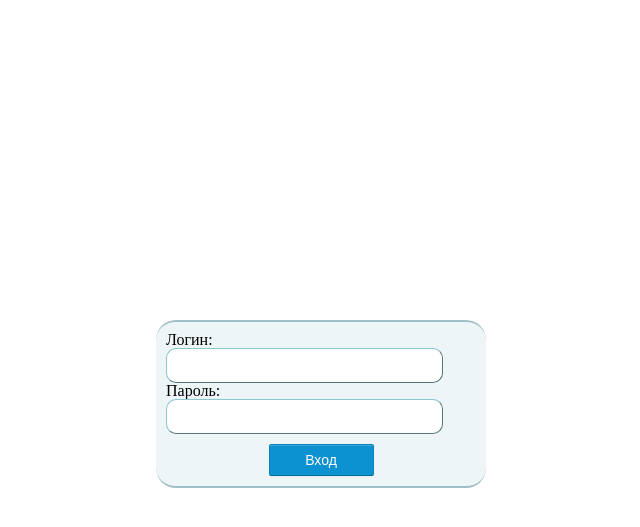
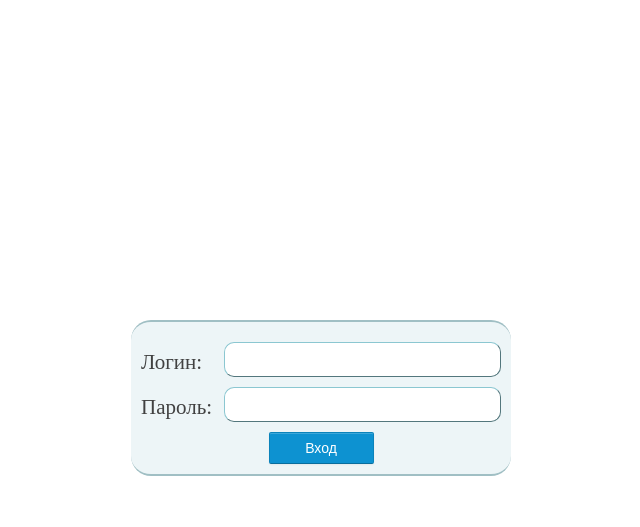
Before and after one commit to andrushkin2/progect1_test, a PHP site: page /1 in a window 1280 px wide. Shown: the top 527 px of the page, without its empty margins (319-959 px from the left). Run offline with PHP 8.4, Linux system fonts and the light colour scheme.

Commit message:
[update] Update style for autorization and database

```diff
--- a/1.php
+++ b/1.php
@@ -12,9 +12,17 @@
 <div class="autorization">
 <g id='incorrect'>Incorrect login or pass</g>
 <form action="database.php" id='form1' name='form1' onsubmit="return false" method="POST">
-    <div>
-    Логин:&nbsp;&nbsp;<input type="text" name='login' id="1"><br>
-    Пароль:	<input type="text" name='pass' id="2"><br>
+    <div class="">
+        <div class="field">
+            <label for="1">Логин:</label>
+            <input type="text" name='login' id="1">
+        </div>
+        <div class="field">
+            <label for="2">Пароль:</label>
+            <input type="text" name='pass' id="2">
+        </div>
+    <!--Логин:&nbsp;&nbsp;<input type="text" name='login' id="1"><br>
+    Пароль:	<input type="text" name='pass' id="2"><br>-->
     <?php
     echo "<input id='sort' type='hidden' name='sort' value='organization'>";
     ?>
--- a/css/styles.css
+++ b/css/styles.css
@@ -95,7 +95,8 @@ input[type=text]{
 
 .autorization{
 background-color:  rgb(237, 245, 247);
-    width: 310px;
+    width: 360px;
+    text-align: center;
     margin-left: auto;
     margin-right: auto;
     border-top: 2px solid #a0bfc4;
@@ -104,8 +105,22 @@ background-color:  rgb(237, 245, 247);
     top: 40%;
     position: relative;
 }
+.autorization label {
+    color: rgb(65, 65, 65);
+    font-size: 21px;
+    margin-top: 8px;
+    float: left;
+    padding-right: 10px;
+}
+.autorization .field {
+    clear:both;
+    padding-top: 10px;
+    text-align:right;
+    line-height:25px;
+}
 
 .autorization input[type=text]{
+    color: rgb(65,65,65);
     border: 1px outset rgb(139, 199, 209);
     padding: 5px 5px;
 }
@@ -171,7 +186,7 @@ input[type=password]{
     cursor: progress;
 }
 .admin_window_text{
-    color:#000000;
+    color: rgb(29, 156, 180);
 }
 .exit_X{
     cursor: pointer;
--- a/database.php
+++ b/database.php
@@ -240,7 +240,7 @@ if ($login=="" || $pass=="")
                 success : function(data){
                     $('#admin_window div.admin_window_loading').hide();
                     if (data.empty){
-                        $('#admin_window div.admin_window_text').html("<b style='color: whitesmoke'>Нет записавшихся на занятие</b>");
+                        $('#admin_window div.admin_window_text').html("<b>Нет записавшихся на занятие</b>");
                     }
                     else
                         $('#admin_window div.admin_window_text').html(data.code);
```
Also changed, not shown: 1 other file.
